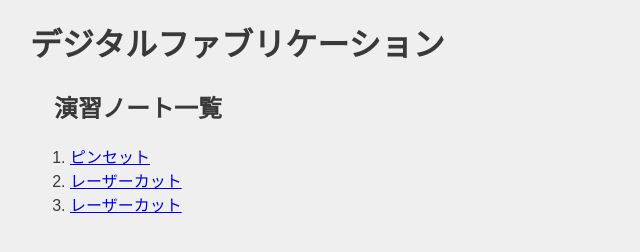
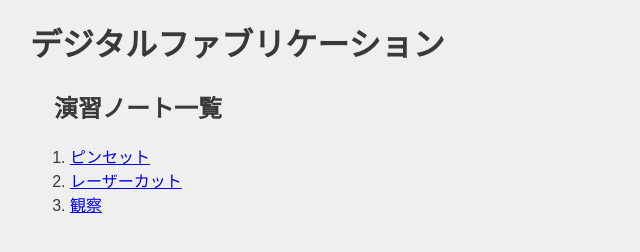
Before and after one commit to mjeffy/xbp, a plain HTML site: page digi_fab/index.html in a window 1280 px wide. Shown: the part 84-336 px from the top of the page, without its empty margins (0-640 px from the left). Drawn offline with Linux system fonts and the light colour scheme.

Commit message:
20221111

```diff
--- a/digi_fab/index.html
+++ b/digi_fab/index.html
@@ -15,7 +15,7 @@
     <ol>
 <li><a href="./1.html" target="_blank">ピンセット</a> </li>
 <li><a href="./2.html" target="_blank">レーザーカット</a> </li>
-<li><a href="./3.html" target="_blank">レーザーカット</a> </li>
+<li><a href="./3.html" target="_blank">観察</a> </li>
 
     </ol>
 
```
